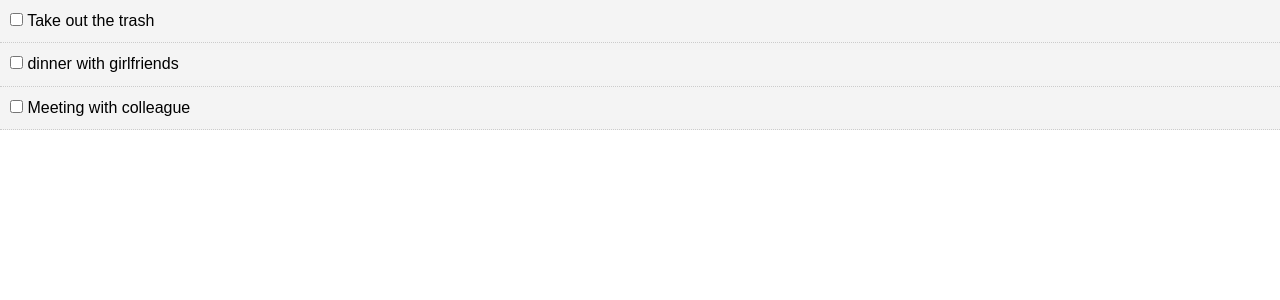
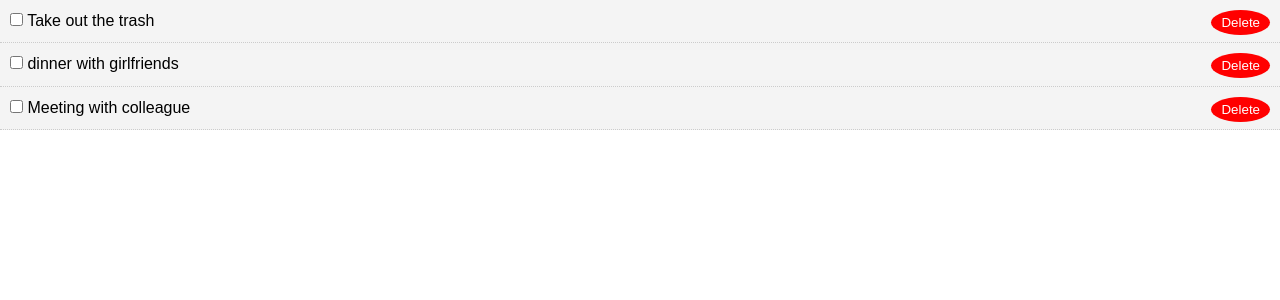
Before and after one commit to jontran8998/React_App_TodoList, a React (Create React App) app: page / in a window 1280 px wide. Shown: the top 300 px of the page. Built offline with nearby package versions, Linux system fonts and the light colour scheme; the HTML template or start-up script is replaced by a standard one.

Commit message:
delete todo

```diff
--- a/src/App.js
+++ b/src/App.js
@@ -23,7 +23,7 @@
       }
     ]
   }
-
+  //toogle todo
   markComplete = (id) => {
     this.setState({
       todos: this.state.todos.map(todo => {
@@ -34,11 +34,15 @@
       })
     })
   }
+  //delete todo
+  delTodo = (id) => {
+    this.setState({ todos: [...this.state.todos.filter(todo => todo.id !== id)] })
+  }
 
   render() {
     return (
       <div className="App">
-        <Todos todos={this.state.todos} markComplete={this.markComplete} />
+        <Todos todos={this.state.todos} markComplete={this.markComplete} delTodo={this.delTodo} />
       </div>
     );
   }
--- a/src/components/TodoItems.js
+++ b/src/components/TodoItems.js
@@ -18,12 +18,24 @@
         <p>
           <input type="checkbox" onChange={this.props.markComplete.bind(this, id)} /> {' '}
           {title}
+          <button onClick={this.props.delTodo.bind(this, id)} style={btnStyle}>Delete</button>
         </p>
       </div>
     )
   }
 }
 
+//PropTypes
 TodoItems.propTypes = {
   todo: PropTypes.object.isRequired
 }
+
+const btnStyle = {
+  background: 'red',
+  color: 'white',
+  border: 'none',
+  padding: '5px 10px',
+  borderRadius: '50%',
+  cursor: 'pointer',
+  float: 'right'
+}
--- a/src/components/Todos.js
+++ b/src/components/Todos.js
@@ -5,7 +5,7 @@
 export class Todos extends Component {
   render() {
     return this.props.todos.map((todo) => (
-      <TodoItem key={todo.id} todo={todo} markComplete={this.props.markComplete} />
+      <TodoItem key={todo.id} todo={todo} markComplete={this.props.markComplete} delTodo={this.props.delTodo} />
     ));
   }
 }
```
